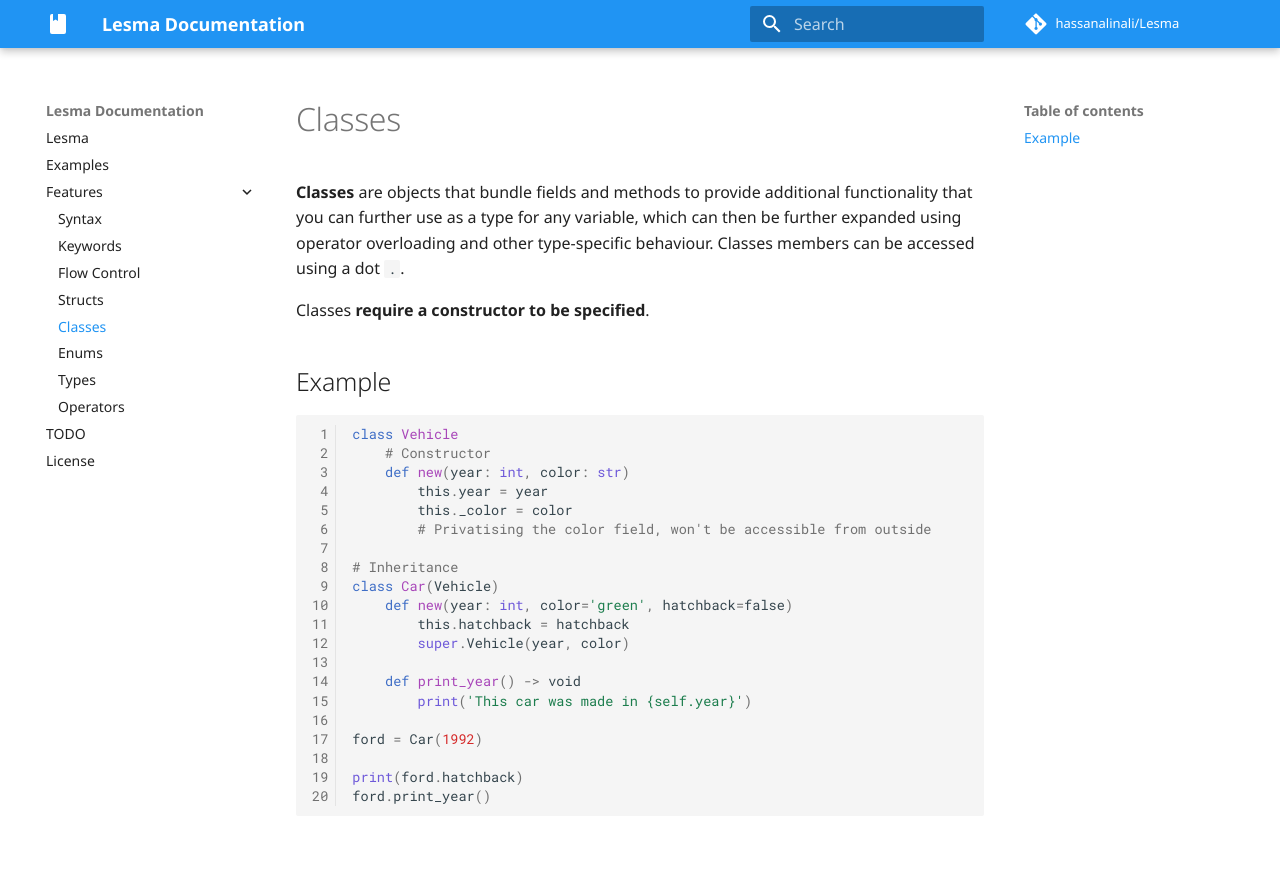
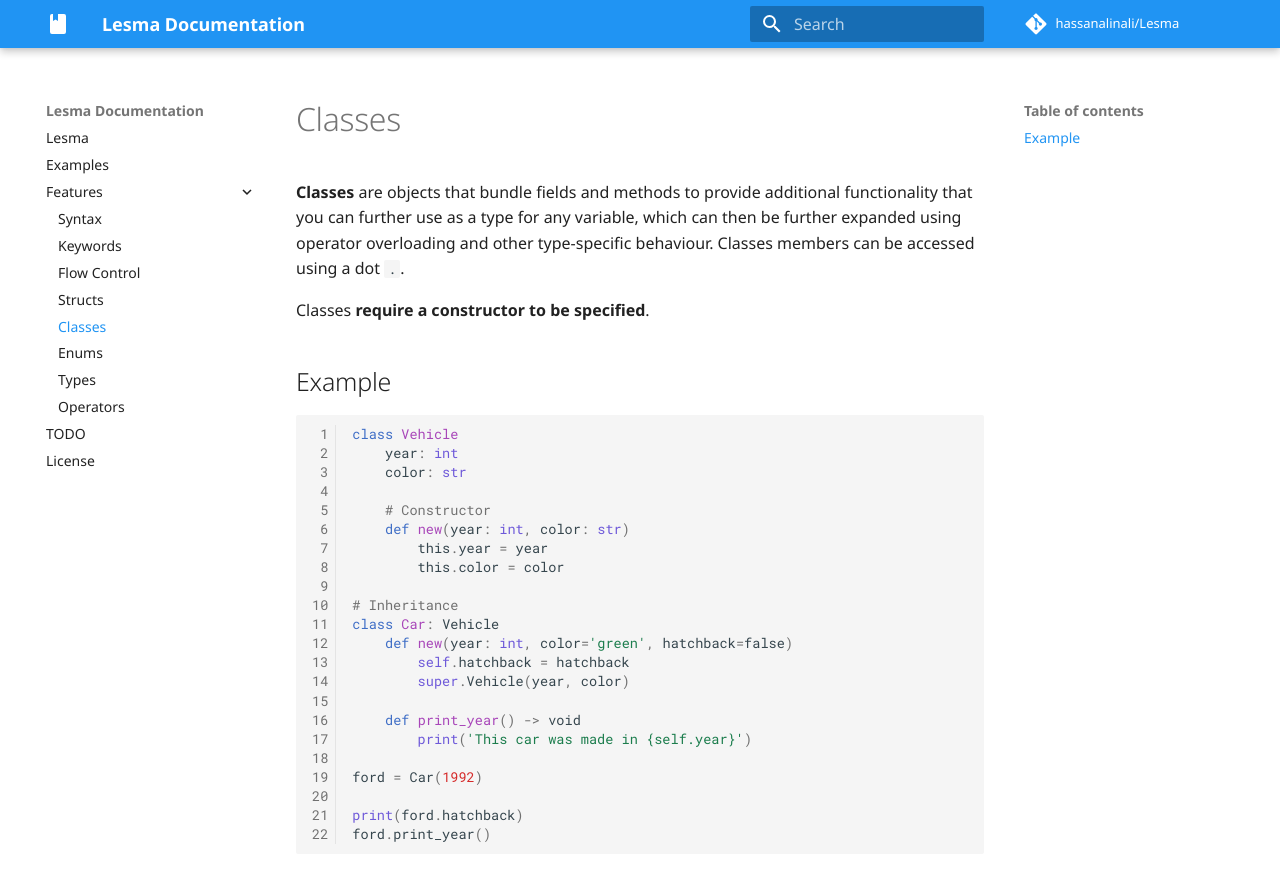
Before and after one commit to alinalihassan/pyLesma, an MkDocs documentation site: the page built from docs/features/classes.md, in a window 1280 px wide. Shown: the top 883 px of the page. Built offline with MkDocs 1.6.1 and Material for MkDocs 9.7.7, drawn with Linux system fonts in a browser that asks for light colours; comment, search, counter and statistics services are not loaded.

Commit message:
Updated docs to reflect latest changes

````diff
--- a/docs/features/classes.md
+++ b/docs/features/classes.md
@@ -5,16 +5,18 @@ Classes **require a constructor to be specified**.
 ## Example
 ```py
 class Vehicle
+	year: int
+	color: str
+
 	# Constructor
 	def new(year: int, color: str)
 		this.year = year
-		this._color = color
-		# Privatising the color field, won't be accessible from outside
+		this.color = color
 
 # Inheritance
-class Car(Vehicle)
+class Car: Vehicle
 	def new(year: int, color='green', hatchback=false)
-		this.hatchback = hatchback
+		self.hatchback = hatchback
 		super.Vehicle(year, color)
 
 	def print_year() -> void
````
Also changed, not shown: docs/examples.md (+1 -1 lines).
